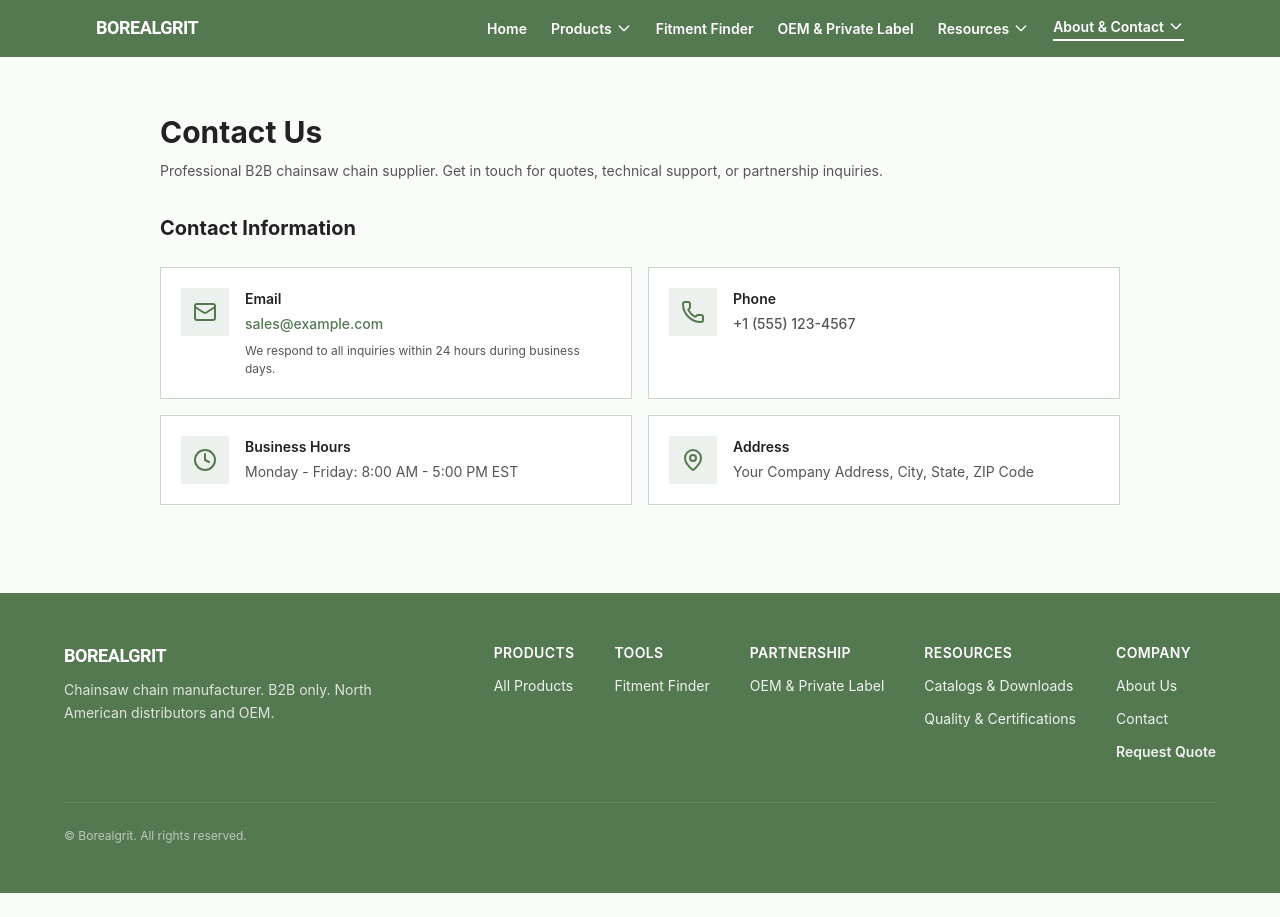
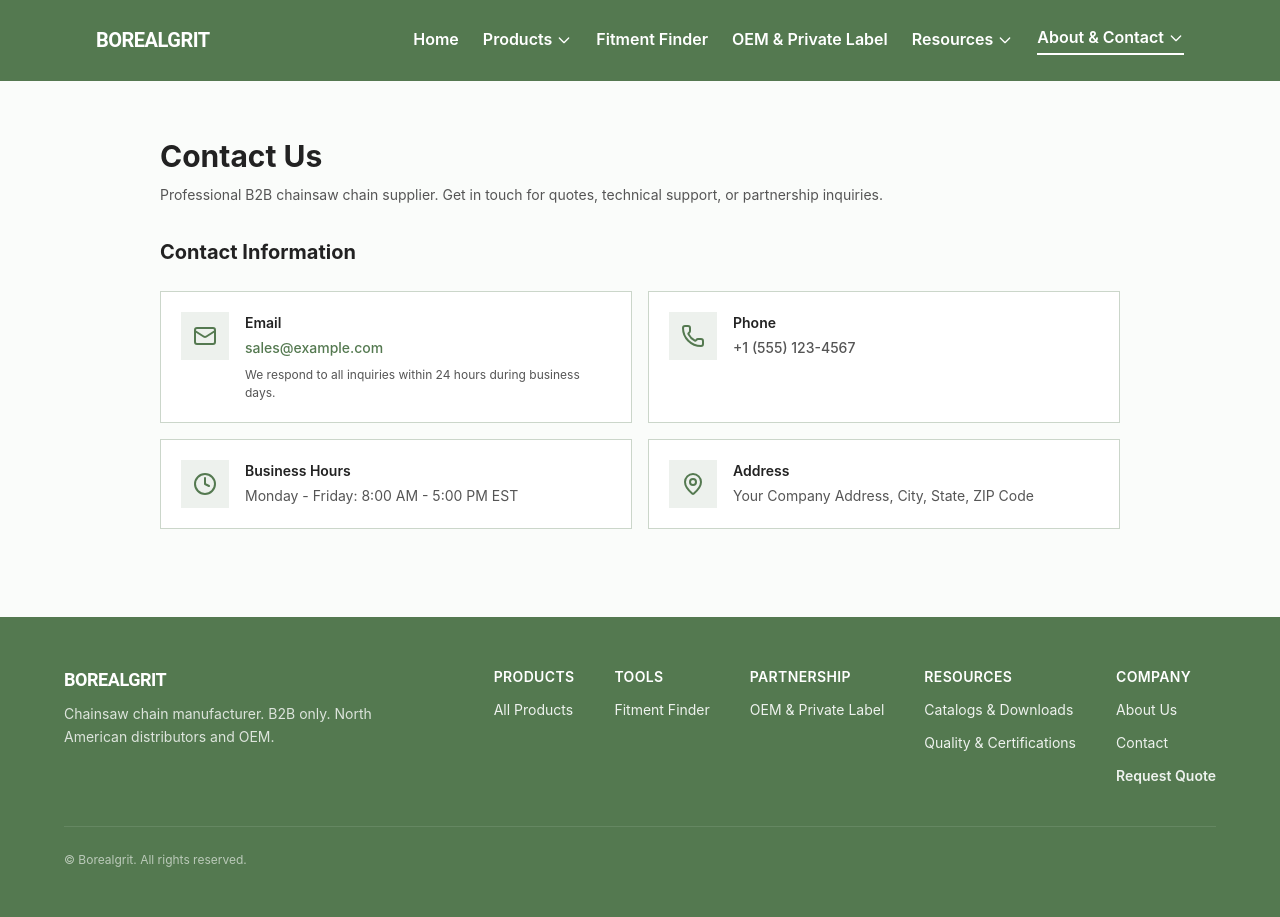
Before and after one commit to LoganOYoung/chainsaw-chain-supplier-borealgrit, a Next.js app: page /contact in a window 1280 px wide. Before the commit the page ends 893 px from the top, so only its background shows below. Built offline with nearby package versions, Linux system fonts and the light colour scheme.

Commit message:
Increase header height from h-14 to h-20 and increase logo/text sizes for more prominent appearance

```diff
--- a/components/Navigation.tsx
+++ b/components/Navigation.tsx
@@ -44,11 +44,11 @@ export default function Navigation() {
   return (
     <header className="border-b border-forest-dark/50 bg-[#547950] sticky top-0 z-50">
       <nav className="max-w-6xl mx-auto px-4 sm:px-6 lg:px-8">
-        <div className="flex items-center justify-between h-14">
-          <Link href="/" className="font-heading font-bold text-white text-base md:text-lg tracking-tight uppercase">
+        <div className="flex items-center justify-between h-20">
+          <Link href="/" className="font-heading font-bold text-white text-lg md:text-xl tracking-tight uppercase">
             BOREALGRIT
           </Link>
-          <ul className="hidden md:flex items-center gap-6 text-sm font-semibold text-white">
+          <ul className="hidden md:flex items-center gap-6 text-base font-semibold text-white">
             <li>
               <Link
                 href="/"
```
